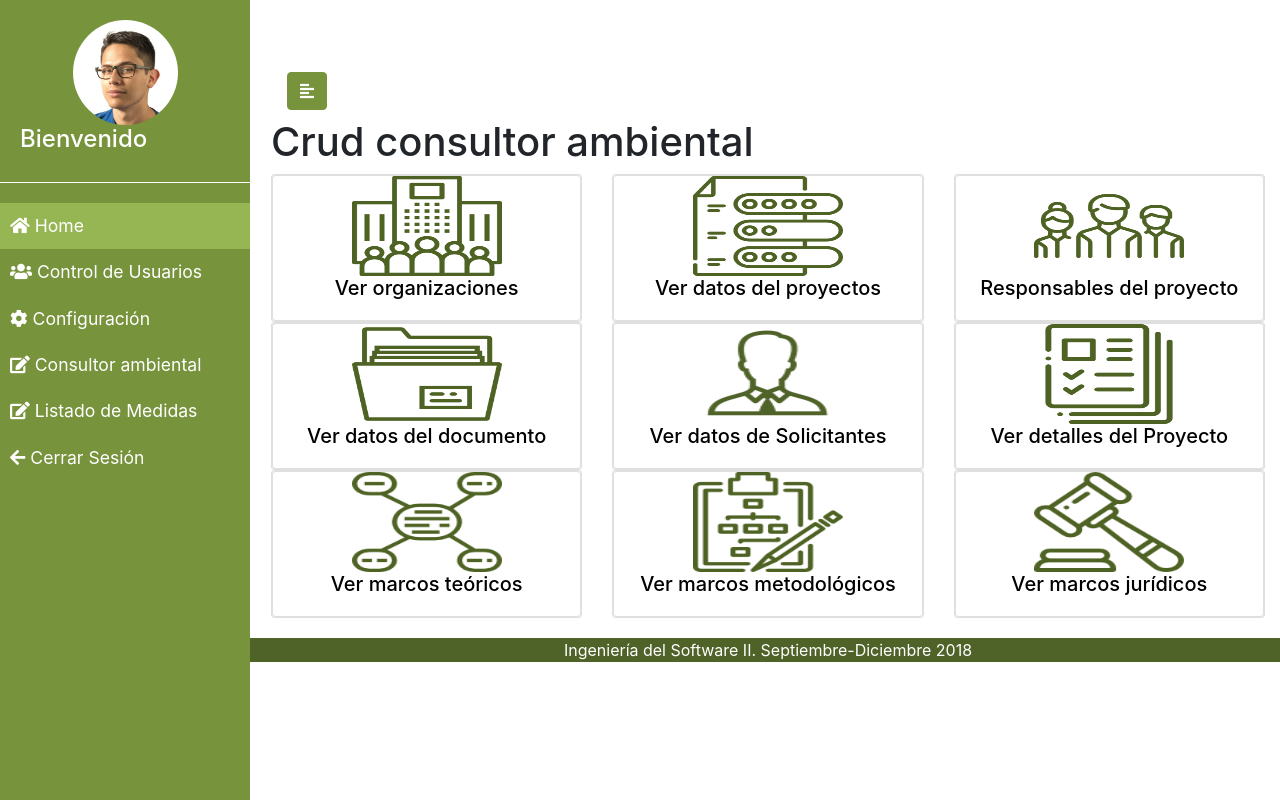
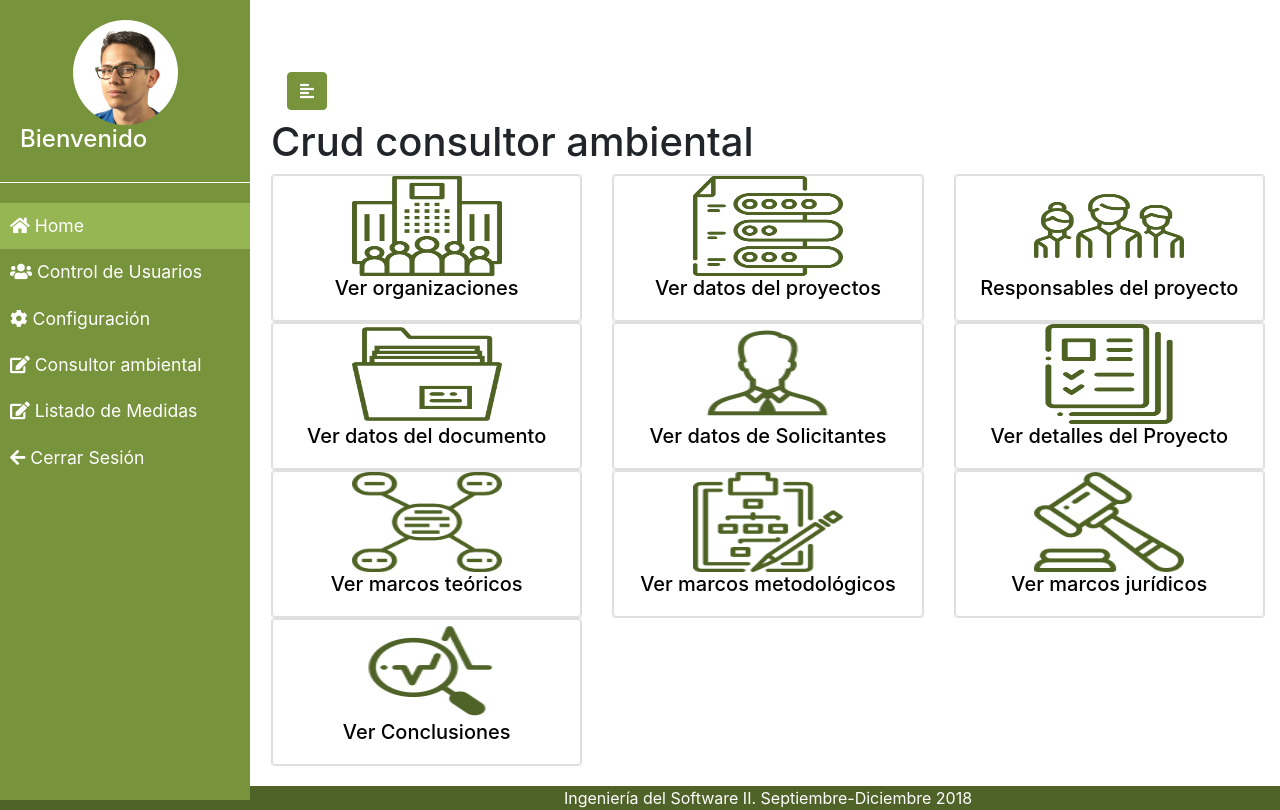
Before and after one commit to german1608/EIA_CI4712, a Django app: page /consultor-crud/ in a window 1280 px wide. Run offline with Django 3.2, Linux system fonts and the light colour scheme; some libraries are stand-ins or nearby versions.

Commit message:
Conclusiones con los templates feos t.t

```diff
--- a/eia_app/templates/eia_app/consultor-crud_index.html
+++ b/eia_app/templates/eia_app/consultor-crud_index.html
@@ -206,4 +206,30 @@
 
 </div>
 
+
+<div class="row">
+  <div class="col s4">
+    <div class="card">
+      <a href="{% url "consultor-crud:lista-conclusiones" %}">
+        <div class="card">
+          <img class="icon" src="{% static 'img/conclusion.png' %}" height="100" width="150">
+          <div class="card-title">
+            <h5>
+              Ver Conclusiones
+            </h5>
+          </div>
+        </div>
+      </a>
+    </div>
+  </div>
+  <div class="col s4">
+
+  </div>
+  <div class="col s4">
+
+  </div>
+
+</div>
+
+
 {% endblock %}
--- a/eia_app/urls.py
+++ b/eia_app/urls.py
@@ -88,4 +88,14 @@ urlpatterns = [ #pylint: disable=invalid-name
             name='editar-recomendaciones-proyecto'),
     re_path(r'^recomendacion_proyecto/borrar/(?P<pk>\d+)/$', RecomendacionProyectoDelete.as_view(),
             name='borrar-recomendaciones-proyecto'),
+    path('conclusiones_proyecto/', ConclusionesList.as_view(),
+         name='lista-conclusiones'),
+    path('conclusiones_proyecto/nuevo/', ConclusionesCreate.as_view(),
+         name='nueva-conclusiones-proyecto'),
+    re_path(r'^conclusiones_proyecto/(?P<pk>\d+)/$', ConclusionDetail.as_view(),
+            name='conclusiones-proyecto'),
+    re_path(r'^conclusiones_proyecto/editar/(?P<pk>\d+)/$', ConclusionUpdate.as_view(),
+            name='editar-conclusiones-proyecto'),
+    re_path(r'^conclusiones_proyecto/borrar/(?P<pk>\d+)/$', ConclusionDelete.as_view(),
+            name='borrar-conclusiones-proyecto'),
 ]
--- a/eia_app/views.py
+++ b/eia_app/views.py
@@ -10,14 +10,14 @@ from django.db.models import Q
 from .models import (
     Organizacion, Responsable, Solicitante,
     DatosProyecto, DatosDocumento, DescripcionProyecto,
-    RecomendacionProyecto
+    RecomendacionProyecto, ConclusionProyecto
 )
 from .forms import (
     OrganizacionCreateForm, SolicitanteCreateForm,
     ResponsableCreateForm, DatosDocumentoCreateForm, DatosProyectoCreateForm,
     MarcoForm, DescripcionProyectoCreateForm,
     ResponsableCreateForm, DatosDocumentoCreateForm,
-    RecomendacionProyectoCreateForm
+    RecomendacionProyectoCreateForm, ConclusionProyectoCreateForm
 )
 
 
@@ -431,3 +431,40 @@ def consultor_index(request):
     '''Index de la vista del consultor'''
     template_name = 'eia_app/consultor-crud_index.html'
     return render(request, template_name)
+
+
+
+class ConclusionesList(ListView):
+    'Lista de las conclusiones de todos los proyectos'
+    model = ConclusionProyecto
+    template_name = 'eia_app/conclusiones/list.html'
+
+class ConclusionesCreate(CreateView):
+    'Crear una conclusión para un proyecto'
+    model = ConclusionProyecto
+    form_class = ConclusionProyectoCreateForm
+    template_name = 'eia_app/create_form.html'
+    success_url = reverse_lazy('consultor-crud:lista-conclusiones')
+
+    def get_context_data(self, **kwargs):
+        context = super(ConclusionesCreate, self).get_context_data(**kwargs)
+        context['nombre'] = 'Datos de un documento'
+        return context
+
+class ConclusionUpdate(UpdateView):
+    'Actualizar datos de una conclusión'
+    model = ConclusionProyecto
+    template_name = 'eia_app/create_form.html'
+    success_url = reverse_lazy('consultor-crud:lista-conclusiones')
+    form_class = ConclusionProyectoCreateForm
+
+class ConclusionDelete(DeleteView):
+    'Eliminar una conclusión de un proyecto'
+    model = ConclusionProyecto
+    template_name = 'eia_app/conclusiones/delete.html'
+    success_url = reverse_lazy('consultor-crud:lista-conclusiones')
+
+class ConclusionDetail(DetailView):
+    'Detalles acerca de una conclusión de un proyecto'
+    model = ConclusionProyecto
+    template_name = 'eia_app/conclusiones/detail.html'
```
Also changed, not shown: eia_app/templates/eia_app/conclusiones/delete.html (added, +27 -0 lines), eia_app/templates/eia_app/conclusiones/detail.html (added, +25 -0 lines), eia_app/templates/eia_app/conclusiones/list.html (added, +63 -0 lines), static/img/conclusion.png (added).
